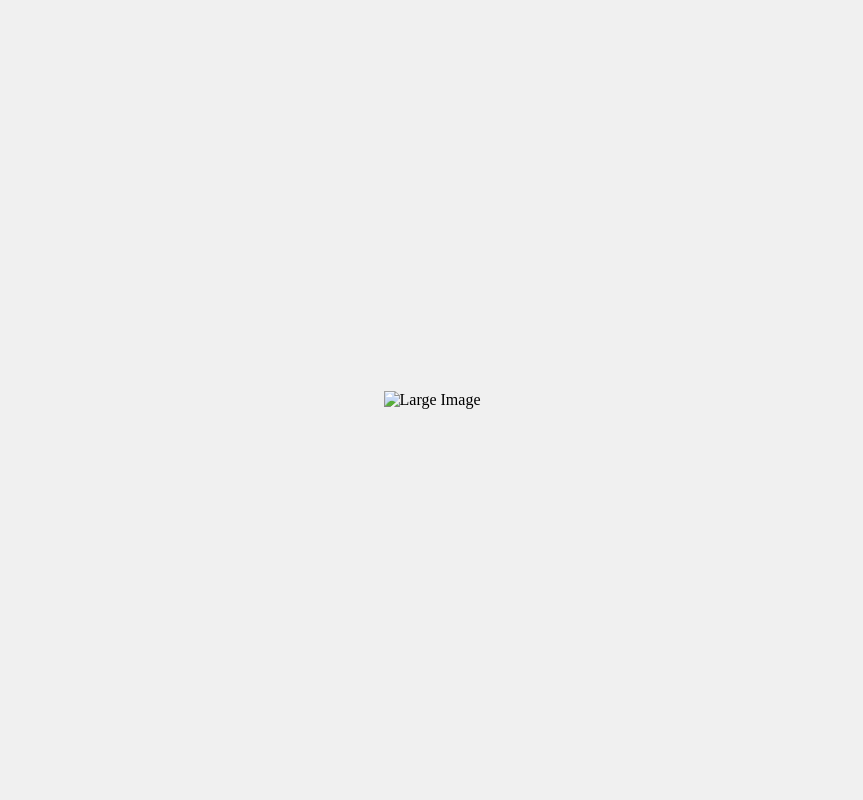
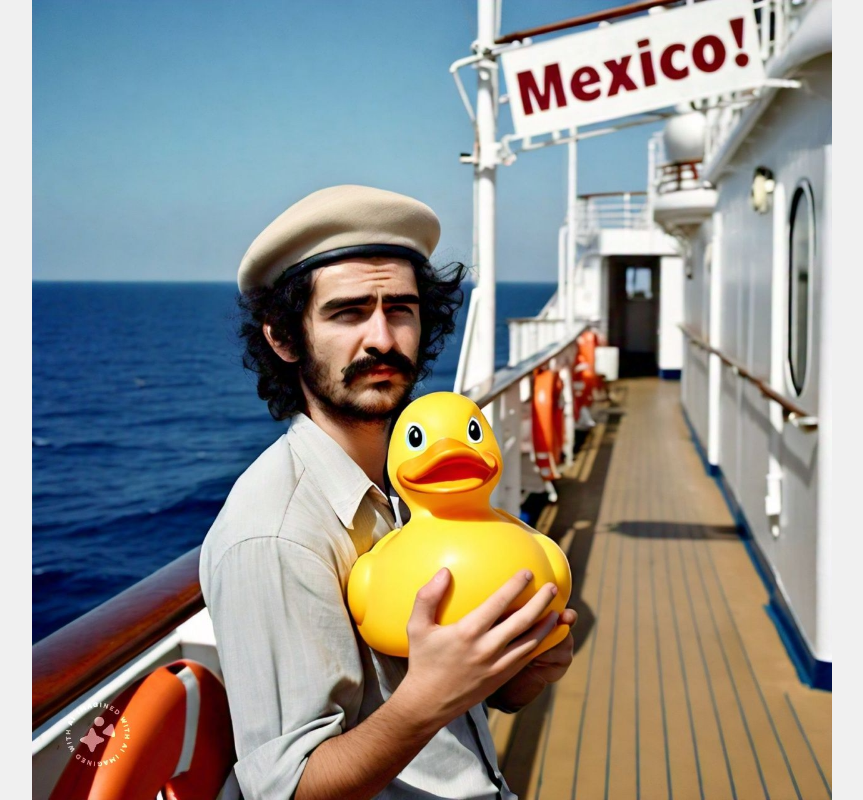
Before and after one commit to adprince/boat, a plain HTML site: page index.html in a window 1280 px wide. Shown: the whole page, without its empty margins (208-1071 px from the left). Drawn offline with Linux system fonts and the light colour scheme.

Commit message:
Update index.html

```diff
--- a/index.html
+++ b/index.html
@@ -21,6 +21,6 @@
 </style>
 </head>
 <body>
-  <img src="your-image.jpg" alt="Large Image">
+  <img src="paul.jpeg" alt="paul">
 </body>
 </html>
```
